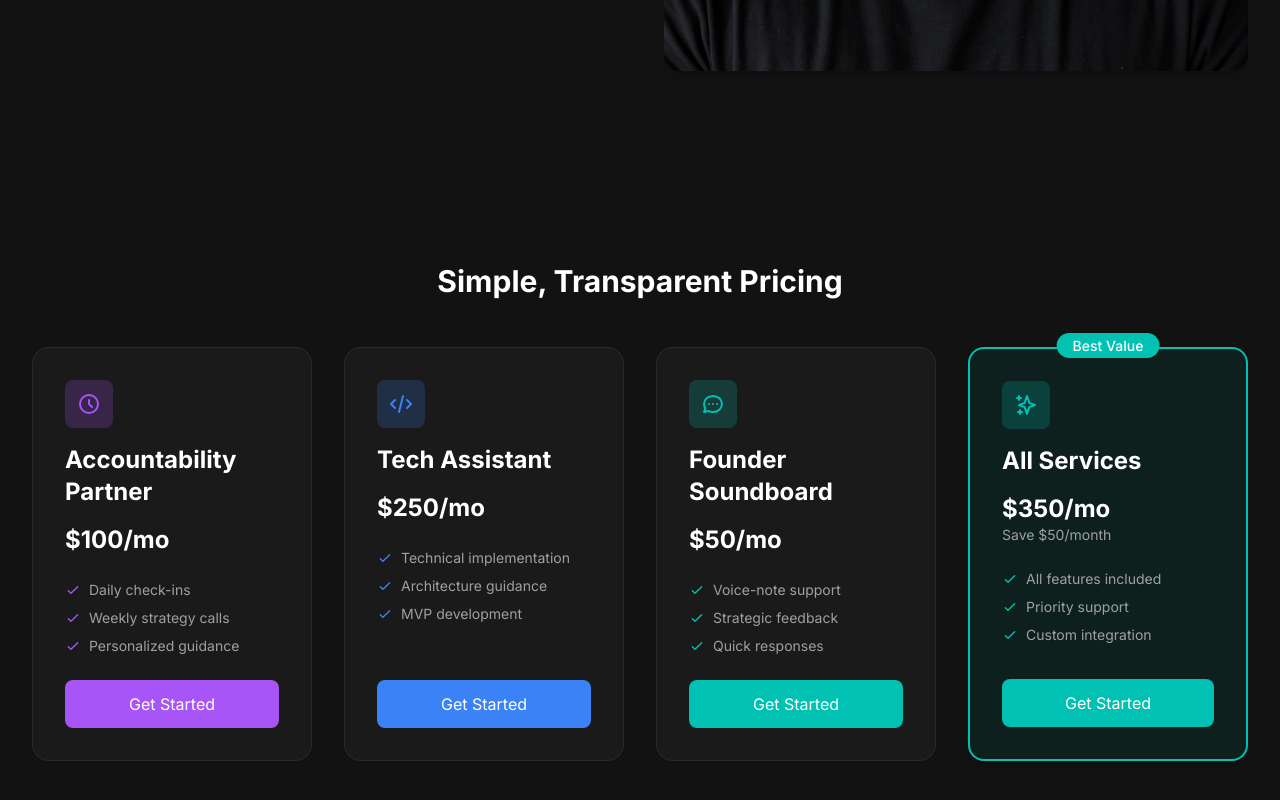
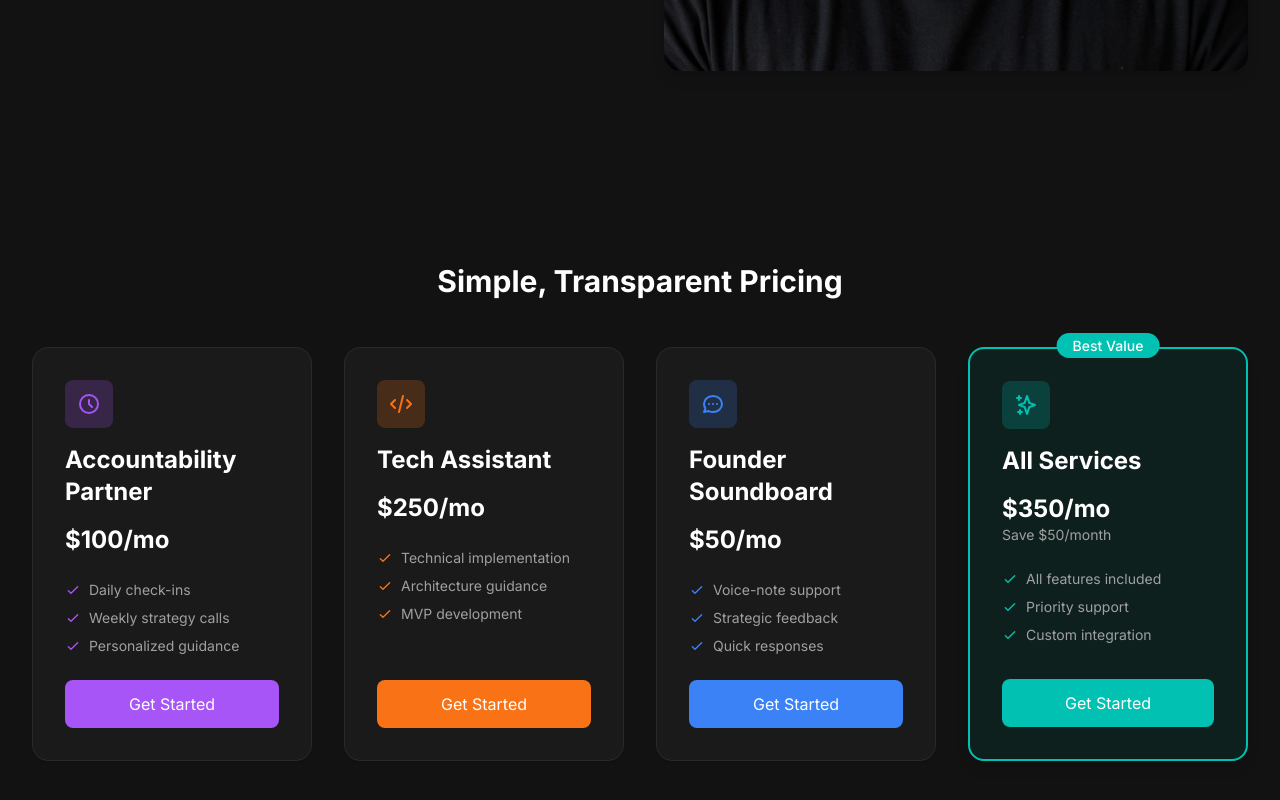
Before and after one commit to JohannesBorge/borge, a Next.js app: page / in a window 1280 px wide. Shown: the part 2317-3117 px from the top of the page. Built offline with nearby package versions, Linux system fonts and the light colour scheme.

Commit message:
Update color schemes: blue for Founder Soundboard, orange for Tech Assistant, and update Learn more buttons

```diff
--- a/app/page.tsx
+++ b/app/page.tsx
@@ -59,19 +59,22 @@ export default function Home() {
                 name: "Accountability Partner",
                 title: "Stay on track with weekly check-ins and personalized accountability strategies.",
                 description: "Get dedicated support to maintain momentum and achieve your goals through regular check-ins and personalized accountability strategies.",
-                href: "/services/accountability"
+                href: "/services/accountability",
+                color: "purple"
               },
               {
                 name: "Tech Assistant",
                 title: "Get expert technical guidance to build and optimize your SaaS product.",
                 description: "Receive hands-on technical support and guidance to build, optimize, and scale your SaaS product efficiently.",
-                href: "/services/tech"
+                href: "/services/tech",
+                color: "orange"
               },
               {
                 name: "Founder Soundboard",
                 title: "Strategic guidance and insights from an experienced founder.",
                 description: "Leverage strategic insights and guidance from an experienced founder to navigate challenges and make informed decisions.",
-                href: "/services/soundboard"
+                href: "/services/soundboard",
+                color: "blue"
               }
             ].map((service, index) => (
               <motion.div
@@ -88,7 +91,7 @@ export default function Home() {
                 </div>
                 <Link
                   href={service.href}
-                  className="inline-block text-teal-500 hover:text-teal-600 transition-colors duration-300 mt-auto"
+                  className={`inline-block text-${service.color}-500 hover:text-${service.color}-600 transition-colors duration-300 mt-auto`}
                 >
                   Learn more →
                 </Link>
@@ -185,9 +188,9 @@ export default function Home() {
               </div>
             </div>
 
-            <div className="bg-surface p-8 rounded-2xl shadow-sm border border-border hover:border-blue-500 transition-all duration-300 transform hover:-translate-y-2 flex flex-col h-full group">
-              <div className="w-12 h-12 bg-blue-500/20 rounded-lg flex items-center justify-center mb-4 group-hover:bg-blue-500/30 transition-colors duration-300">
-                <svg className="w-6 h-6 text-blue-500" fill="none" stroke="currentColor" viewBox="0 0 24 24">
+            <div className="bg-surface p-8 rounded-2xl shadow-sm border border-border hover:border-orange-500 transition-all duration-300 transform hover:-translate-y-2 flex flex-col h-full group">
+              <div className="w-12 h-12 bg-orange-500/20 rounded-lg flex items-center justify-center mb-4 group-hover:bg-orange-500/30 transition-colors duration-300">
+                <svg className="w-6 h-6 text-orange-500" fill="none" stroke="currentColor" viewBox="0 0 24 24">
                   <path strokeLinecap="round" strokeLinejoin="round" strokeWidth={2} d="M10 20l4-16m4 4l4 4-4 4M6 16l-4-4 4-4" />
                 </svg>
               </div>
@@ -197,34 +200,34 @@ export default function Home() {
               </div>
               <ul className="space-y-2 mb-6">
                 <li className="flex items-center text-text-secondary text-sm">
-                  <svg className="w-4 h-4 mr-2 text-blue-500" fill="none" stroke="currentColor" viewBox="0 0 24 24">
+                  <svg className="w-4 h-4 mr-2 text-orange-500" fill="none" stroke="currentColor" viewBox="0 0 24 24">
                     <path strokeLinecap="round" strokeLinejoin="round" strokeWidth={2} d="M5 13l4 4L19 7" />
                   </svg>
                   Technical implementation
                 </li>
                 <li className="flex items-center text-text-secondary text-sm">
-                  <svg className="w-4 h-4 mr-2 text-blue-500" fill="none" stroke="currentColor" viewBox="0 0 24 24">
+                  <svg className="w-4 h-4 mr-2 text-orange-500" fill="none" stroke="currentColor" viewBox="0 0 24 24">
                     <path strokeLinecap="round" strokeLinejoin="round" strokeWidth={2} d="M5 13l4 4L19 7" />
                   </svg>
                   Architecture guidance
                 </li>
                 <li className="flex items-center text-text-secondary text-sm">
-                  <svg className="w-4 h-4 mr-2 text-blue-500" fill="none" stroke="currentColor" viewBox="0 0 24 24">
+                  <svg className="w-4 h-4 mr-2 text-orange-500" fill="none" stroke="currentColor" viewBox="0 0 24 24">
                     <path strokeLinecap="round" strokeLinejoin="round" strokeWidth={2} d="M5 13l4 4L19 7" />
                   </svg>
                   MVP development
                 </li>
               </ul>
               <div className="mt-auto">
-                <button className="w-full bg-blue-500 text-text-primary py-3 rounded-lg hover:bg-blue-600 transition-all duration-300 transform hover:scale-105">
+                <button className="w-full bg-orange-500 text-text-primary py-3 rounded-lg hover:bg-orange-600 transition-all duration-300 transform hover:scale-105">
                   Get Started
                 </button>
               </div>
             </div>
 
-            <div className="bg-surface p-8 rounded-2xl shadow-sm border border-border hover:border-teal-500 transition-all duration-300 transform hover:-translate-y-2 flex flex-col h-full group">
-              <div className="w-12 h-12 bg-teal-500/20 rounded-lg flex items-center justify-center mb-4 group-hover:bg-teal-500/30 transition-colors duration-300">
-                <svg className="w-6 h-6 text-teal-500" fill="none" stroke="currentColor" viewBox="0 0 24 24">
+            <div className="bg-surface p-8 rounded-2xl shadow-sm border border-border hover:border-blue-500 transition-all duration-300 transform hover:-translate-y-2 flex flex-col h-full group">
+              <div className="w-12 h-12 bg-blue-500/20 rounded-lg flex items-center justify-center mb-4 group-hover:bg-blue-500/30 transition-colors duration-300">
+                <svg className="w-6 h-6 text-blue-500" fill="none" stroke="currentColor" viewBox="0 0 24 24">
                   <path strokeLinecap="round" strokeLinejoin="round" strokeWidth={2} d="M8 12h.01M12 12h.01M16 12h.01M21 12c0 4.418-4.03 8-9 8a9.863 9.863 0 01-4.255-.949L3 20l1.395-3.72C3.512 15.042 3 13.574 3 12c0-4.418 4.03-8 9-8s9 3.582 9 8z" />
                 </svg>
               </div>
@@ -234,26 +237,26 @@ export default function Home() {
               </div>
               <ul className="space-y-2 mb-6">
                 <li className="flex items-center text-text-secondary text-sm">
-                  <svg className="w-4 h-4 mr-2 text-teal-500" fill="none" stroke="currentColor" viewBox="0 0 24 24">
+                  <svg className="w-4 h-4 mr-2 text-blue-500" fill="none" stroke="currentColor" viewBox="0 0 24 24">
                     <path strokeLinecap="round" strokeLinejoin="round" strokeWidth={2} d="M5 13l4 4L19 7" />
                   </svg>
                   Voice-note support
                 </li>
                 <li className="flex items-center text-text-secondary text-sm">
-                  <svg className="w-4 h-4 mr-2 text-teal-500" fill="none" stroke="currentColor" viewBox="0 0 24 24">
+                  <svg className="w-4 h-4 mr-2 text-blue-500" fill="none" stroke="currentColor" viewBox="0 0 24 24">
                     <path strokeLinecap="round" strokeLinejoin="round" strokeWidth={2} d="M5 13l4 4L19 7" />
                   </svg>
                   Strategic feedback
                 </li>
                 <li className="flex items-center text-text-secondary text-sm">
-                  <svg className="w-4 h-4 mr-2 text-teal-500" fill="none" stroke="currentColor" viewBox="0 0 24 24">
+                  <svg className="w-4 h-4 mr-2 text-blue-500" fill="none" stroke="currentColor" viewBox="0 0 24 24">
                     <path strokeLinecap="round" strokeLinejoin="round" strokeWidth={2} d="M5 13l4 4L19 7" />
                   </svg>
                   Quick responses
                 </li>
               </ul>
               <div className="mt-auto">
-                <button className="w-full bg-teal-500 text-text-primary py-3 rounded-lg hover:bg-teal-600 transition-all duration-300 transform hover:scale-105">
+                <button className="w-full bg-blue-500 text-text-primary py-3 rounded-lg hover:bg-blue-600 transition-all duration-300 transform hover:scale-105">
                   Get Started
                 </button>
               </div>
--- a/app/services/soundboard/page.tsx
+++ b/app/services/soundboard/page.tsx
@@ -51,7 +51,7 @@ export default function FounderSoundboard() {
                     transition={{ duration: 0.3, delay: 0.3 + index * 0.1 }}
                     className="flex items-start"
                   >
-                    <CheckCircleIcon className="h-6 w-6 text-teal-500 mt-1 mr-3 flex-shrink-0" />
+                    <CheckCircleIcon className="h-6 w-6 text-blue-500 mt-1 mr-3 flex-shrink-0" />
                     <span className="text-text-secondary">{feature}</span>
                   </motion.li>
                 ))}
@@ -67,7 +67,7 @@ export default function FounderSoundboard() {
               <h3 className="text-2xl font-bold mb-6">How It Works</h3>
               <div className="space-y-6">
                 <div className="flex items-start">
-                  <div className="bg-teal-500/10 text-teal-500 rounded-full w-8 h-8 flex items-center justify-center mr-4 mt-1">
+                  <div className="bg-blue-500/10 text-blue-500 rounded-full w-8 h-8 flex items-center justify-center mr-4 mt-1">
                     1
                   </div>
                   <div>
@@ -76,7 +76,7 @@ export default function FounderSoundboard() {
                   </div>
                 </div>
                 <div className="flex items-start">
-                  <div className="bg-teal-500/10 text-teal-500 rounded-full w-8 h-8 flex items-center justify-center mr-4 mt-1">
+                  <div className="bg-blue-500/10 text-blue-500 rounded-full w-8 h-8 flex items-center justify-center mr-4 mt-1">
                     2
                   </div>
                   <div>
@@ -85,7 +85,7 @@ export default function FounderSoundboard() {
                   </div>
                 </div>
                 <div className="flex items-start">
-                  <div className="bg-teal-500/10 text-teal-500 rounded-full w-8 h-8 flex items-center justify-center mr-4 mt-1">
+                  <div className="bg-blue-500/10 text-blue-500 rounded-full w-8 h-8 flex items-center justify-center mr-4 mt-1">
                     3
                   </div>
                   <div>
@@ -138,7 +138,7 @@ export default function FounderSoundboard() {
             </p>
             <a
               href="/start"
-              className="inline-block bg-teal-500 text-text-primary px-8 py-4 rounded-lg hover:bg-teal-600 transition-colors duration-300"
+              className="inline-block bg-blue-500 text-text-primary px-8 py-4 rounded-lg hover:bg-blue-600 transition-colors duration-300"
             >
               Get Started
             </a>
```
Also changed, not shown: app/services/tech/page.tsx (+5 -5 lines).
